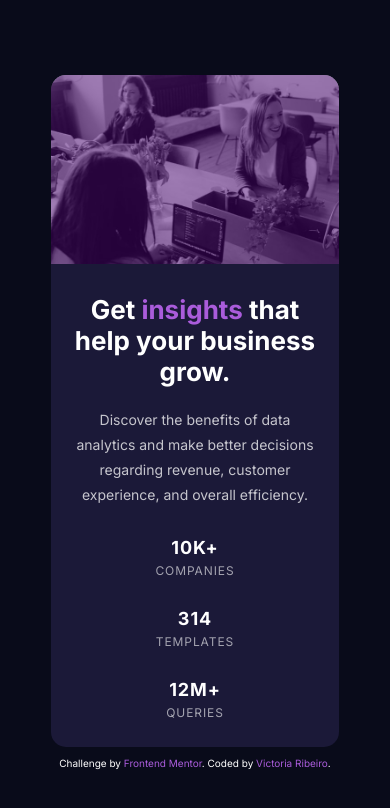
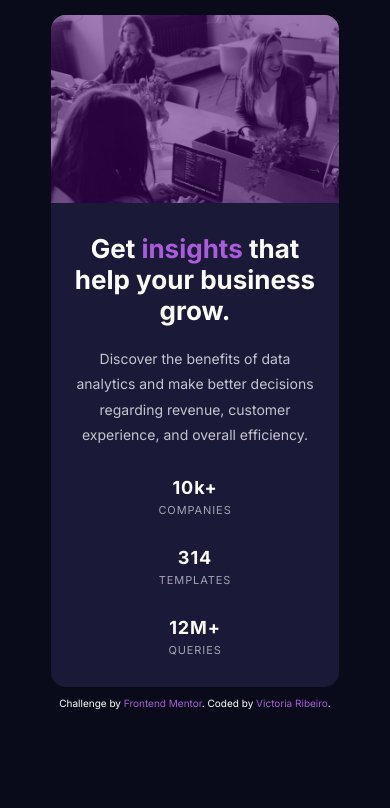
Before and after one commit to viclsr/stats-preview-card-component, a plain HTML site: page index.html in a window 390 px wide. Drawn offline with Linux system fonts and the light colour scheme.

Commit message:
Ajustes na responsividade

```diff
--- a/css/style.css
+++ b/css/style.css
@@ -141,6 +141,12 @@ span {
 }
 
 @media screen and (max-width: 900px) {
+  .section-card {
+    padding: 15px 0;
+  }
+  .container {
+    height: 100%;
+  }
   .card {
     width: 18em;
     height: 42em;
@@ -183,10 +189,16 @@ span {
 
   .statistic-numbers {
     font-size: 18px;
+    text-transform: none;
   }
 
   .statistic-data {
     margin-top: 25px;
+    font-size: 11px;
+  }
+
+  .statistic-data:last-of-type {
+    margin-bottom: 10px;
   }
 
   .attribution {
@@ -195,17 +207,4 @@ span {
   }
 }
 
-@media screen and (max-width: 900px) and (max-height: 735px) {
-  .card {
-    height: 30em;
-  }
-
-  .photo {
-    display: none;
-  }
-
-  .attribution {
-    margin-top: 12px;
-  }
-}
 /*media queries*/
--- a/index.html
+++ b/index.html
@@ -14,7 +14,7 @@
 </head>
 
 <body>
-  <section>
+  <section class="section-card">
     <div class="container">
       <div class="card">
         <div class="info">
```
